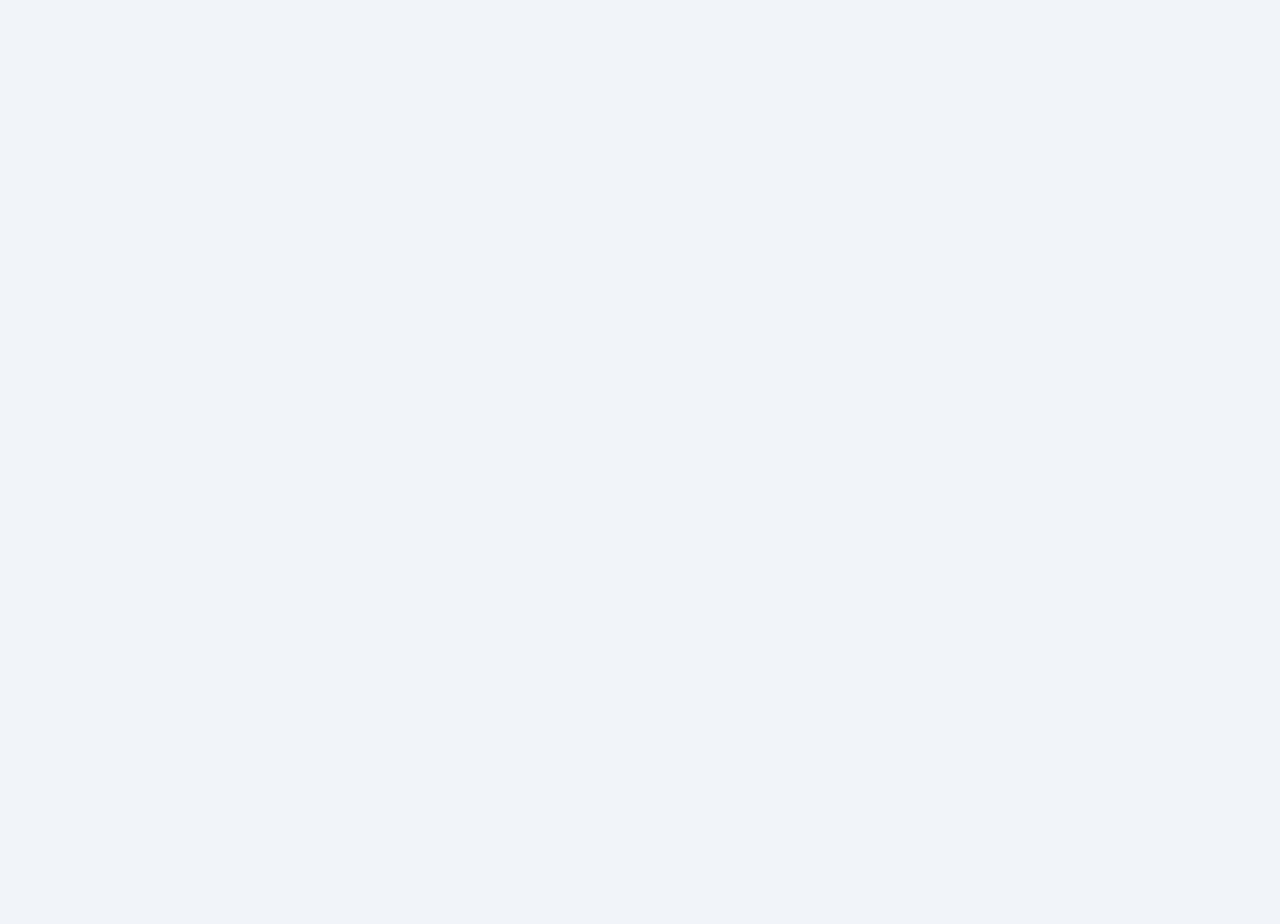
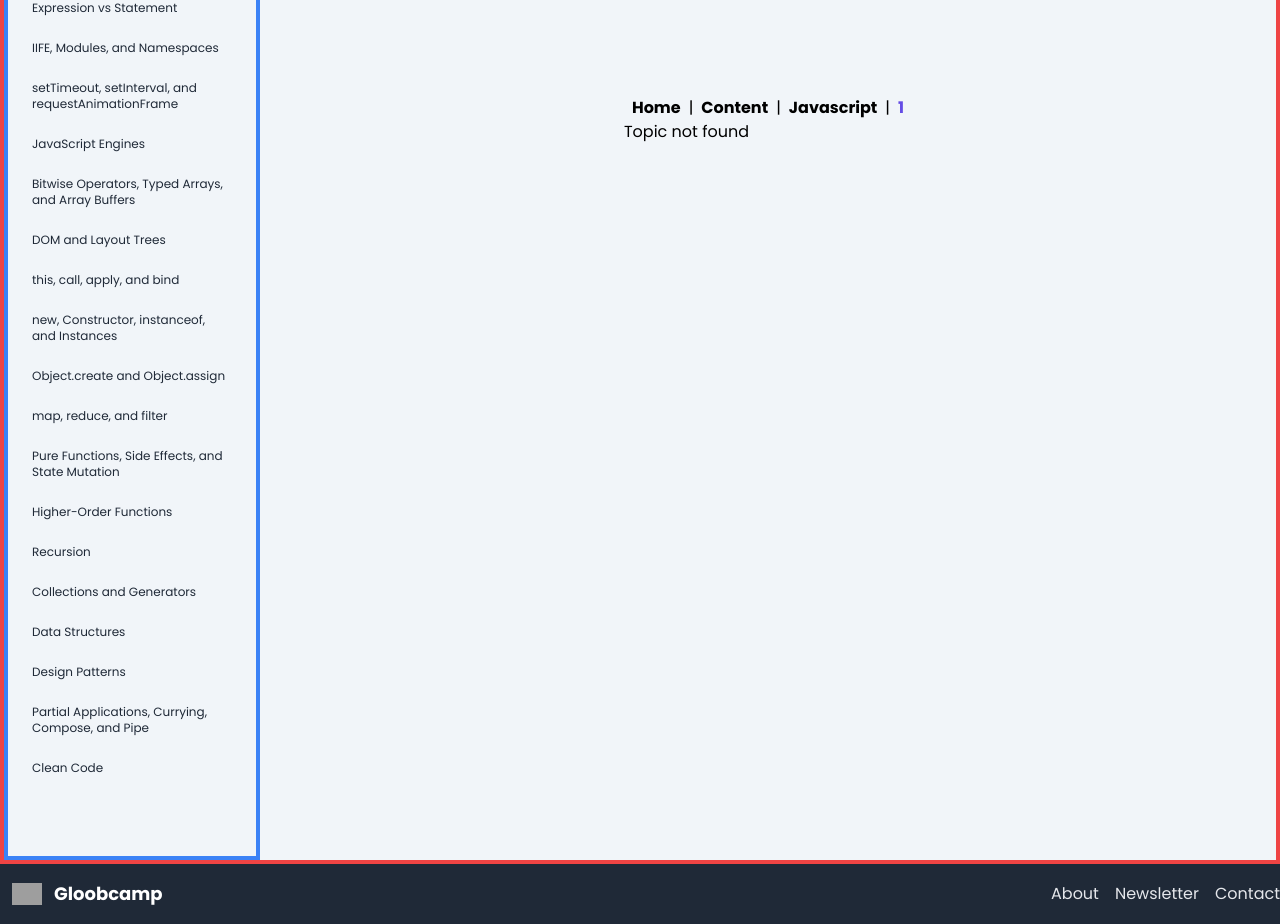
Before and after one commit to Nicostudent/gloobcamp, a Next.js app: page /content/javascript/1 in a window 1280 px wide. Before the commit this address had no page. Shown: the part 720-1644 px from the top of the page. Before the commit the page ends 800 px from the top, so only its background shows below. Built offline with nearby package versions, Linux system fonts and the light colour scheme; grey boxes are pictures that could not be loaded.

Commit message:
sidebar and footer changes

```diff
--- /dev/null
+++ b/src/app/ClientLayout.jsx
@@ -0,0 +1,19 @@
+"use client";
+import { usePathname } from 'next/navigation';
+import Sidebar from "@/components/Sidebar";
+
+const contentPatterns = [/^\/content\/javascript/, /^\/content\/react/];
+
+const ClientLayout = ({ children }) => {
+  const pathname = usePathname();
+  const showSidebar = contentPatterns.some(pattern => pattern.test(pathname));
+
+  return (
+    <div className="flex align-middle items-center border-4 border-red-500">
+      {showSidebar && <Sidebar />}
+      {children}
+    </div>
+  );
+};
+
+export default ClientLayout;
--- a/src/app/layout.tsx
+++ b/src/app/layout.tsx
@@ -3,6 +3,8 @@ import { Poppins } from "next/font/google";
 import { ToastContainer } from "react-toastify";
 import "./globals.css";
 import Navbar from "@/components/NavBar/Navbar";
+import Footer from "@/components/Footer";
+import ClientLayout from "./ClientLayout";
 
 const poppins = Poppins({
   subsets: ["latin"],
@@ -26,7 +28,11 @@ export default function RootLayout({
       <body className={poppins.className}>
         <Navbar />
         <ToastContainer />
-        <main className="mx-auto px-4 max-w-7xl">{children}</main>
+        <ClientLayout>
+
+          <main className="mx-auto px-4 max-w-7xl">{children}</main>
+        </ClientLayout>
+        <Footer />
       </body>
     </html>
   );
--- a/src/components/ContentPage.jsx
+++ b/src/components/ContentPage.jsx
@@ -7,7 +7,7 @@ const ContentPage = ({ title, content, children = null }) => {
   const [modal, setModal] = useState(false);
 
   return (
-    <div className='w-full h-full flex flex-col md:gap-10 justify-between items-center py-24'>
+    <div className='w-full h-full flex flex-col md:gap-10 justify-between items-center py-24 border-8 border-pink-500'>
       <h1 className='text-center text-2xl md:text-4xl font-bold '>{title}</h1>
       <div className='flex justify-center items-center w-full'>
         <div className='w-full  prose md:prose-lg text-left markdown-content'>
--- /dev/null
+++ b/src/components/Footer.jsx
@@ -0,0 +1,31 @@
+import Link from 'next/link';
+import Image from "next/image";
+
+const Footer = () => {
+  return (
+    <footer className="bg-gray-800 text-gray-200 py-4">
+      <div className="container mx-auto flex flex-col md:flex-row justify-between items-center">
+        <Link
+          href="/"
+          className="flex items-center text-white font-bold text-center md:text-left ml-3 text-lg gap-3 mb-4 md:mb-0"
+        >
+          <Image src="/icon.svg" alt="Logo" width={30} height={30} />
+          Gloobcamp
+        </Link>
+        <div className="flex space-x-4">
+          <Link href="/aboutus" className="hover:text-white">
+            About
+          </Link>
+          <Link href="/" className="hover:text-white">
+            Newsletter
+          </Link>
+          <Link href="/contact-us" className="hover:text-white">
+            Contact
+          </Link>
+        </div>
+      </div>
+    </footer>
+  );
+};
+
+export default Footer;
--- a/src/components/Sidebar.jsx
+++ b/src/components/Sidebar.jsx
@@ -1,21 +1,21 @@
-import sidebarContent from "@/utils/sidebar-content.json";
+import jsTopics from "@/utils/js-topics-and-questions.json";
 import Link from "next/link";
 
 const Sidebar = () => {
   return (
     <>
-      <aside className="h-screen w-64 bg-gray-200 border-gray-300">
+      <aside className="w-64  overflow-y-scroll py-14 border-4 border-blue-500 relative left-0">
         <nav className="flex h-full flex-col p-4">
           <h2 className="text-2xl font-bold text-gray-900 mb-4">Contenido</h2>
           <ul className="space-y-2">
-            {sidebarContent.map((content) => {
+            {jsTopics.map((topic) => {
               return (
-                <li key={content.name} className="hover:bg-gray-300 rounded-md">
+                <li key={topic.id} className="hover:bg-gray-300 rounded-md">
                   <Link
-                    href={content.path}
-                    className="block p-2 text-gray-800 text-sm"
+                    href={`/content/javascript/${topic.path}`}
+                    className="block p-2 text-gray-800 text-xs"
                   >
-                    {content.title}
+                    {topic.title}
                   </Link>
                 </li>
               );
```
Also changed, not shown: src/app/(pages)/(public)/content/layout.jsx (+3 -4 lines).
